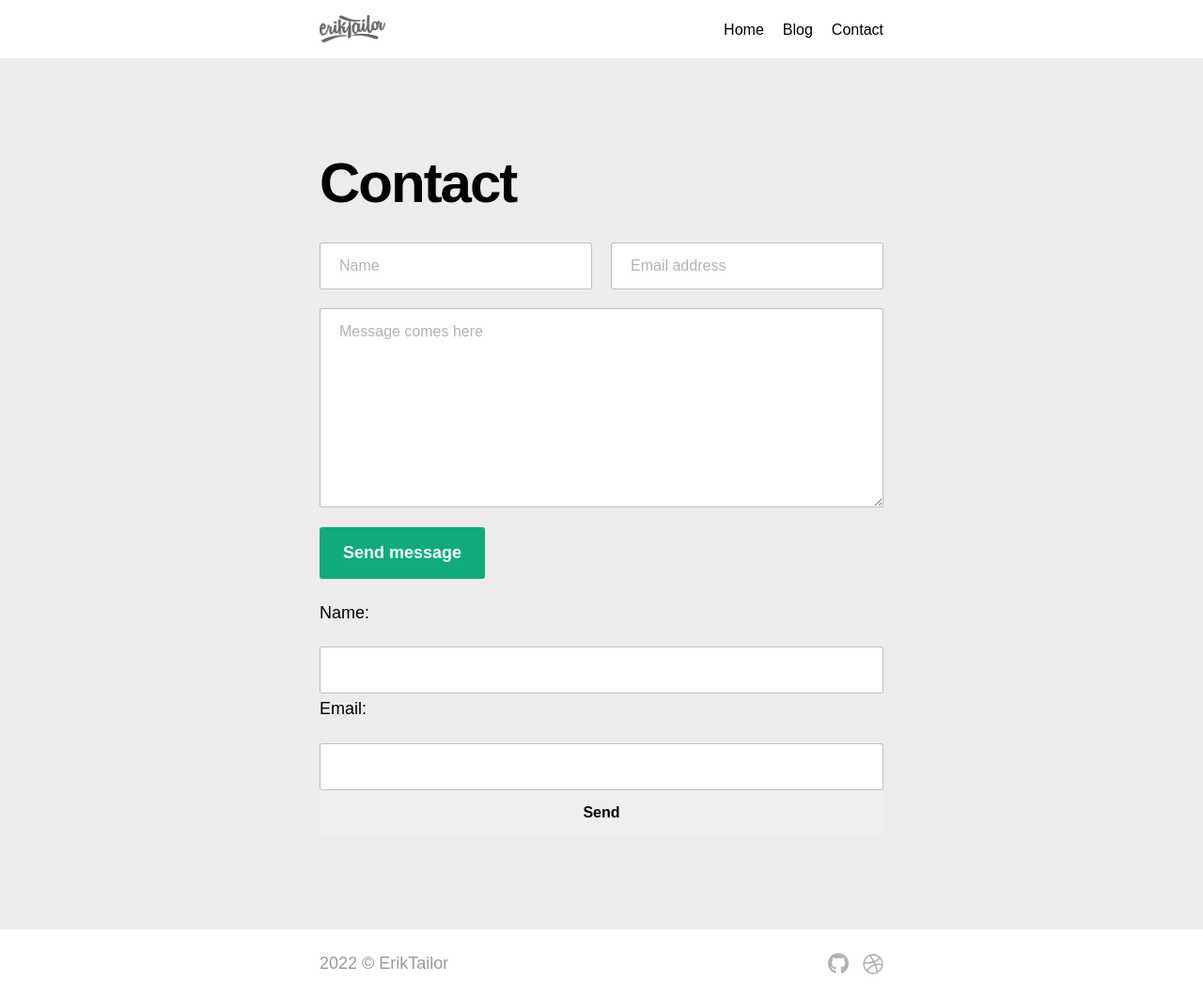
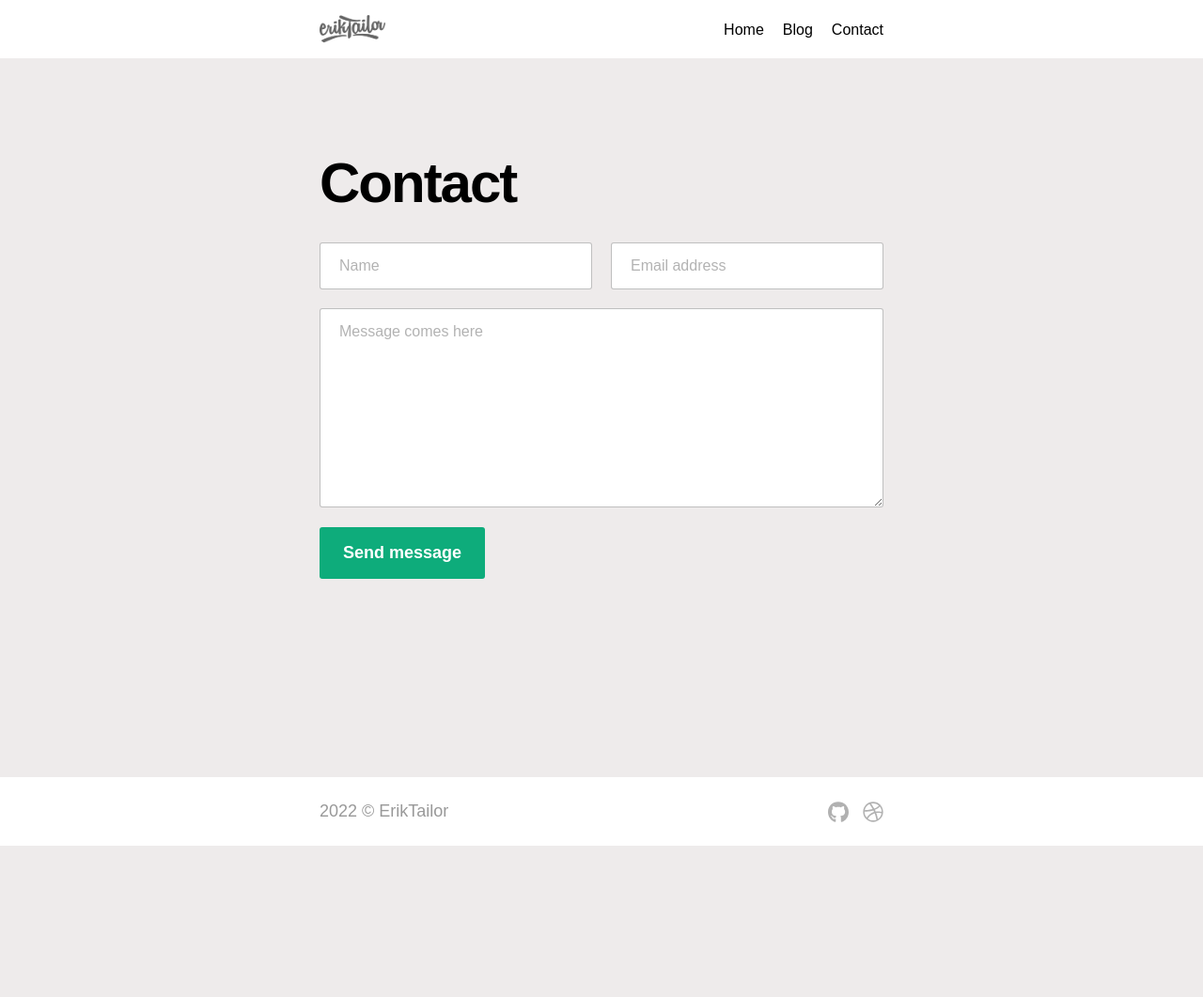
Before and after one commit to eriktailor/eriktailor.github.io_source, a Jekyll site: the page built from _pages/contact.html, in a window 1280 px wide. Shown: the whole page at 94% size. Built offline with Jekyll 4.4.1, drawn with Linux system fonts in a browser that asks for light colours; after the commit the page ends 900 px from its top, so only the background shows below that.

Commit message:
Update contact.html

```diff
--- a/_pages/contact.html
+++ b/_pages/contact.html
@@ -20,10 +20,3 @@ permalink: /contact.html
 	</div>
 	<button type="submit" class="btn">Send message</button>
 </form>
-
-<form action="https://eriktailor.hu/jekyll_contact.php" method="POST">
-    <p>Name: </p><input type="text" name="name"><br />
-    <p>Email: </p><input type="email" name="email"><br />
-	<input type="hidden" name="_next" value="/thank-you" />
-    <input type="submit" value="Send">
-</form>
```
